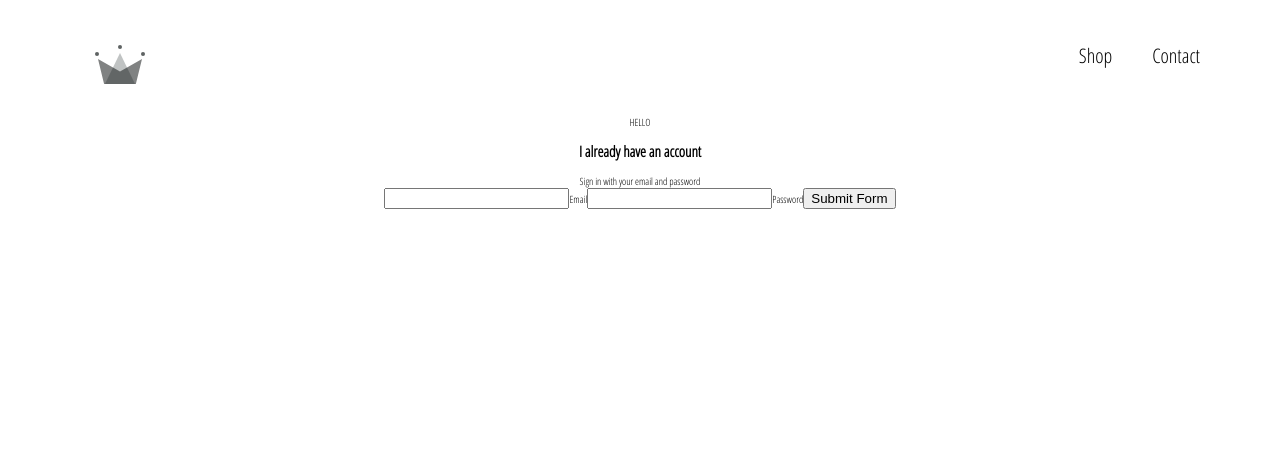
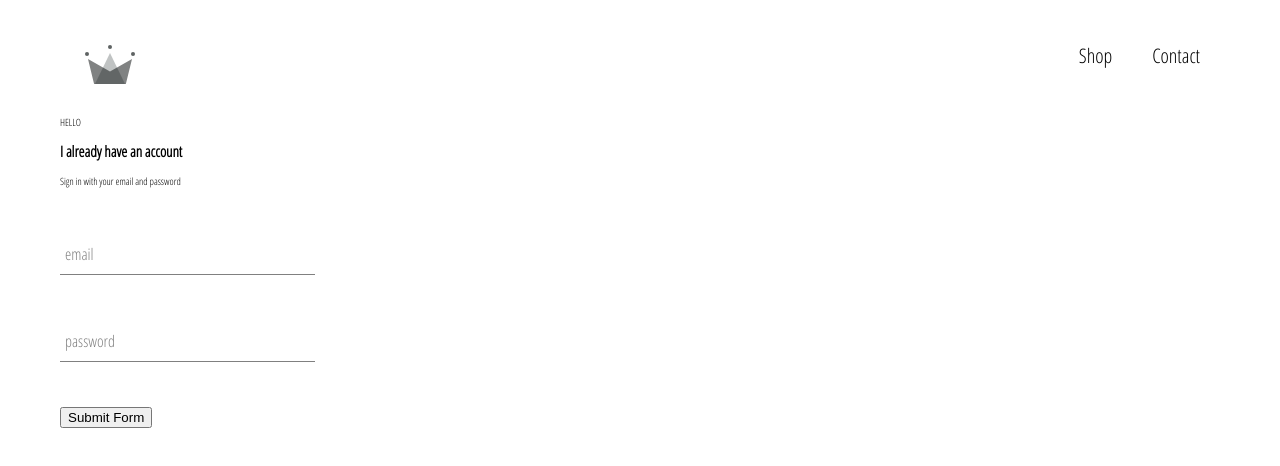
Before and after one commit to chris510/Palm-Clothing, a React (Create React App) app: page /signin in a window 1280 px wide. Shown: the top 466 px of the page. Built offline with nearby package versions, Linux system fonts and the light colour scheme.

Commit message:
SignIn Component styling

```diff
--- a/src/App.css
+++ b/src/App.css
@@ -1,6 +1,6 @@
 .App {
   height: 100vh;
-  text-align: center;
+  /* text-align: center; */
   font-family: 'Open Sans Condensed';
   padding: 2rem 6rem;
 }
--- /dev/null
+++ b/src/components/form-input/form-input.jsx
@@ -0,0 +1,22 @@
+import React from 'react';
+
+import './form-input.styles.scss';
+
+const FormInput = ({ handleChange, label, ...otherProps }) => (
+  <div className="group">
+    <input
+      className="form-input"
+      onChange={handleChange}
+      {...otherProps}
+    ></input>
+    {
+      label ?
+      (<label className={`${otherProps.value.length} ? 'strink' : ''} form-input-label`}>
+        {label}
+      </label>)
+      : null
+    }
+  </div>
+)
+
+export default FormInput;
--- /dev/null
+++ b/src/components/form-input/form-input.styles.scss
@@ -0,0 +1,54 @@
+$sub-color: grey;
+$main-color: black;
+
+@mixin shrinkLabel {
+  top: -1.4rem;
+  font-size: 1.2rem;
+  color: $main-color;
+}
+
+.group {
+  position: relative;
+  margin: 4.5rem 0;
+
+  .form-input {
+    background: none;
+    background-color: white;
+    color: $sub-color;
+    font-size: 18px;
+    padding: 1rem 1rem 1rem .5rem;
+    display: block;
+    width: 100%;
+    border: none;
+    border-radius: 0;
+    border-bottom: 1px solid $sub-color;
+    margin: 2.5rem 0;
+
+    &:focus {
+      outline: none;
+    }
+
+    &:focus ~ .form-input-label {
+      @include shrinkLabel();
+    }
+  }
+
+  input[type='password'] {
+    letter-spacing: 0.3em;
+  }
+
+  .form-input-label {
+    color: $sub-color;
+    font-size: 16px;
+    font-weight: normal;
+    position: absolute;
+    pointer-events: none;
+    left: .5rem;
+    top: 1rem;
+    transition: 300ms ease all;
+
+    &.shrink {
+      @include shrinkLabel();
+    }
+  }
+}
--- a/src/components/sign-in/sign-in.component.jsx
+++ b/src/components/sign-in/sign-in.component.jsx
@@ -1,5 +1,7 @@
 import React from 'react';
 import './sign-in.styles.scss';
+
+import FormInput from '../form-input/form-input';
 
 class SignIn extends React.Component {
   constructor(props) {
@@ -30,24 +32,24 @@ class SignIn extends React.Component {
   render() {
     return (
       <div className="sign-in">
-        <h2 className>I already have an account</h2>
+        <h2>I already have an account</h2>
         <span>Sign in with your email and password</span>
         <form onSubmit={this.handleSubmit}>
-          <input
+          <FormInput
           name="email"
           type="email"
+          label="email"
           value={this.state.email}
-          onChange={this.handleChange}
-          required></input>
-          <label>Email</label>
-          <input
+          handleChange={this.handleChange}
+          required></FormInput>
+          <FormInput
             name="password"
             type="password"
+            label="password"
             value={this.state.password}
-            onChange={this.handleChange}
+            handleChange={this.handleChange}
             required>
-          </input>
-          <label>Password</label>
+          </FormInput>
           <input type="submit" value="Submit Form"></input>
         </form>
       </div>
--- a/src/components/sign-in/sign-in.styles.scss
+++ b/src/components/sign-in/sign-in.styles.scss
@@ -0,0 +1,3 @@
+.sign-in {
+  width: 30vh;
+}
```
